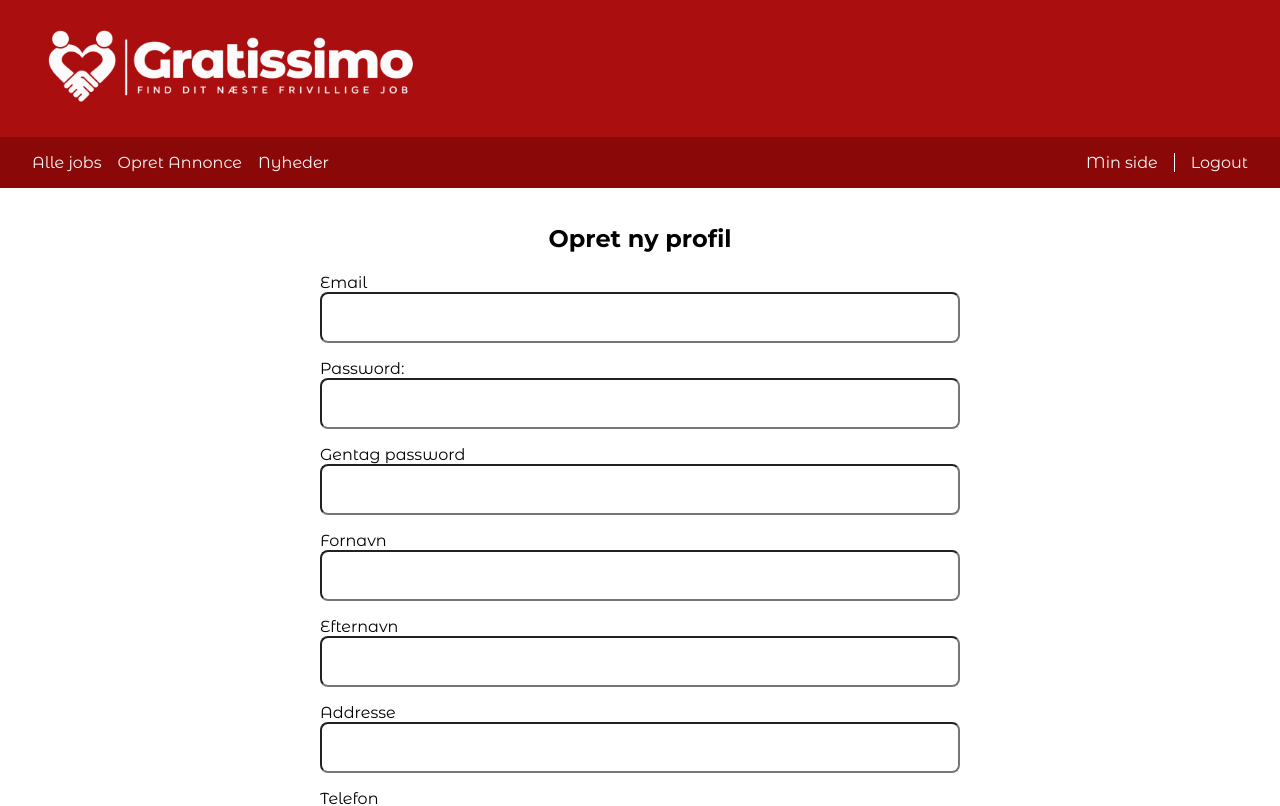
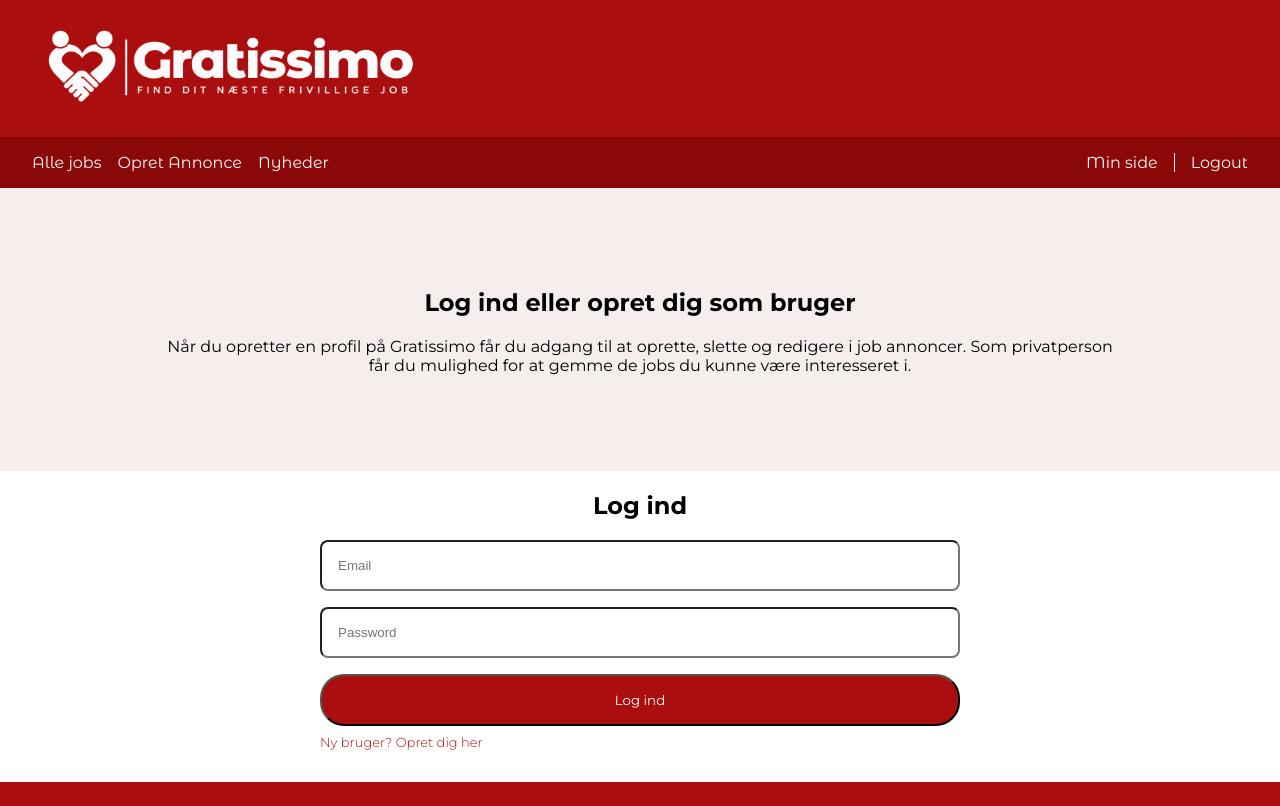
Before and after one commit to tsdmCode/final, a React (Vite) app: page /register in a window 1280 px wide. Shown: the top 806 px of the page. Built offline with nearby package versions, Linux system fonts and the light colour scheme.

Commit message:
Fixer #28 sorry glemte at lave en branch fordi jeg kom på en cool løsning og blev hype

```diff
--- a/src/pages/Register/Register.tsx
+++ b/src/pages/Register/Register.tsx
@@ -1,10 +1,12 @@
 import style from './register.module.scss';
 import { useState, useEffect, useContext } from 'react';
-import { useNavigate } from 'react-router';
+import { useNavigate, useSearchParams } from 'react-router';
 import { AuthContext } from '../../context/context/AuthContext';
 
 export default function Register() {
-  const { userData } = useContext(AuthContext);
+  const [searchParams] = useSearchParams();
+  const mode = searchParams.get('mode') || 'login';
+  const { userData, setUserData } = useContext(AuthContext);
   const [firstName, setFirstName] = useState('');
   const [lastName, setLastName] = useState('');
   const [phone, setPhone] = useState('');
@@ -25,7 +27,7 @@ export default function Register() {
     setMessageError(null);
     const nameRegex = /^[A-za-z]+$/;
     const emailRegex = /^[\w-.]+@([\w-]+\.)+[\w-]{2,4}$/;
-    const phoneRegex = /^(\+45)*[0-9]{8}$/
+    const phoneRegex = /^(\+45)*[0-9]{8}$/;
 
     if (!nameRegex.test(firstName) || !nameRegex.test(lastName)) {
       setMessageError('Mærkeligt navn, ingen specielle karakterer tak!');
@@ -33,7 +35,7 @@ export default function Register() {
     }
 
     if (!phoneRegex.test(phone)) {
-      setMessageError("Ugyldigt tlf nummer")
+      setMessageError('Ugyldigt tlf nummer');
       return;
     }
 
@@ -52,7 +54,16 @@ export default function Register() {
       headers: {
         'Content-Type': 'application/json',
       },
-      body: JSON.stringify({ firstname: firstName, lastname: lastName, email, password, phone, address, city, zipcode }),
+      body: JSON.stringify({
+        firstname: firstName,
+        lastname: lastName,
+        email,
+        password,
+        phone,
+        address,
+        city,
+        zipcode,
+      }),
     })
       .then((res) => {
         if (!res.ok) {
@@ -64,16 +75,48 @@ export default function Register() {
       })
       .catch((error) => {
         console.error('Error creating user: ', error);
-        setMessageError(error)
+        setMessageError(error);
         return;
       });
+  }
 
+  async function handleLogin(e: React.SubmitEvent) {
+    e.preventDefault();
+
+    await fetch('http://localhost:4000/api/auth/login', {
+      method: 'POST',
+      headers: {
+        'Content-Type': 'application/json',
+      },
+      body: JSON.stringify({ username: email, password }),
+    })
+      .then((res) => {
+        if (!res.ok) {
+          throw new Error(`HTTP error! status: ${res.status}`);
+        }
+        return res.text();
+      })
+      .then((text) => {
+        const data = JSON.parse(text);
+        setUserData(data);
+      })
+      .catch((error) => {
+        console.error('Error logging in: ', error);
+      });
   }
 
   return (
     <div className={style.registerStyle}>
-      <h2>Opret ny profil</h2>
+      <article>
+        <h2>Log ind eller opret dig som bruger</h2>
+        <p>
+          Når du opretter en profil på Gratissimo får du adgang til at oprette, slette og redigere i job annoncer. Som
+          privatperson får du mulighed for at gemme de jobs du kunne være interesseret i.{' '}
+        </p>
+      </article>
+      <h2>{mode === 'register' ? 'Opret ny Profil' : 'Log ind'}</h2>
       <>
+        {mode === 'register' ? (
           <form action={handleRegister}>
             <span>
               <label htmlFor="email">Email</label>
@@ -119,9 +162,23 @@ export default function Register() {
 
             <input type="submit" value={'REGISTRÉR'} />
           </form>
+        ) : (
+          <form onSubmit={(e) => handleLogin(e)}>
+            <input placeholder="Email" type="email" value={email} onChange={(e) => setEmail(e.target.value)} />
+            <input
+              placeholder="Password"
+              type="password"
+              value={password}
+              name=""
+              id=""
+              onChange={(e) => setPassword(e.target.value)}
+            />
+            <input type="submit" value="Log ind" />
+          </form>
+        )}
         {messageError && <p>{messageError}</p>}
       </>
-      <a href="/login">Log ind</a>
+      {mode === "register" ? <a onClick={() => navigate('/register?mode=login')}>Log ind</a> : <a onClick={() => navigate('/register?mode=register')}>Ny bruger? Opret dig her</a>}
     </div>
   );
 }
--- a/src/pages/Register/register.module.scss
+++ b/src/pages/Register/register.module.scss
@@ -1,8 +1,19 @@
 @use '../../styles/variables' as *;
 
 .registerStyle {
+  article {
+    padding: 5rem 25%;
+    width: 100vw;
+    // background-size: 100vw;
+    text-align: center;
+    background-color: $altwhite;
+    margin-top: 0;
+    margin-left: -50vw;
+    margin-right: -50vw;
+  }
+
   width: 50%;
-  margin: 1rem 25%;
+  margin: 0rem 25% 2rem 25%;
   display: flex;
   flex-direction: column;
   justify-content: center;
@@ -43,5 +54,6 @@
     color: $main;
     font-weight: $thin;
     align-self: flex-start;
+    cursor: pointer;
   }
 }
```
Lines whose indentation alone changed are shown as unchanged.
